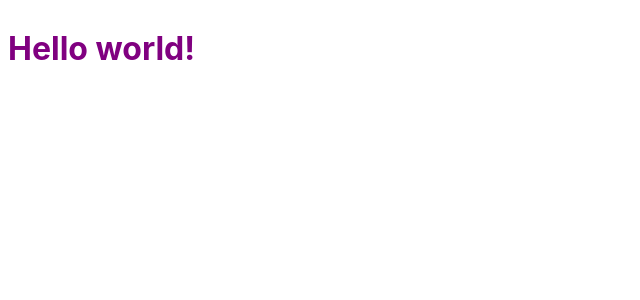
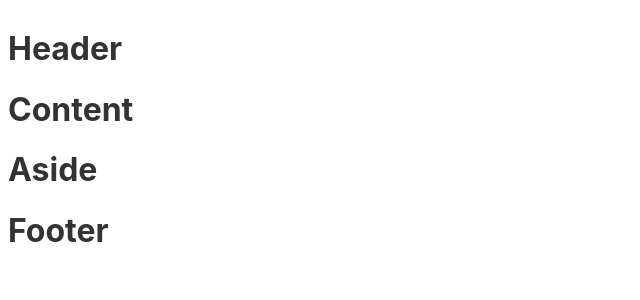
Before and after one commit to popejb1116/jbp-website-ui, a Svelte app: page / in a window 1280 px wide. Shown: the top 300 px of the page, without its empty margins (0-640 px from the left). Built offline with nearby package versions, Linux system fonts and the light colour scheme.

Commit message:
Basic file structure built

```diff
--- a/src/App.svelte
+++ b/src/App.svelte
@@ -1,11 +1,6 @@
 <script>
-	export let name;
+   //export let 'prop name';
+   import GridLayout from './layout/GridLayout.svelte'
 </script>
 
-<style>
-	h1 {
-		color: purple;
-	}
-</style>
-
-<h1>Hello {name}!</h1>
+<GridLayout/>
--- /dev/null
+++ b/src/layout/GridLayout.svelte
@@ -0,0 +1,12 @@
+<script>
+   import Header from './header/Header.svelte'
+   import Content from './content/Content.svelte'
+   import Aside from './aside/Aside.svelte'
+   import Footer from './footer/Footer.svelte'
+</script>
+
+
+<Header/>
+<Content/>
+<Aside/>
+<Footer/>
--- /dev/null
+++ b/src/layout/aside/Aside.svelte
@@ -0,0 +1 @@
+<h1>Aside</h1>
--- /dev/null
+++ b/src/layout/content/Content.svelte
@@ -0,0 +1 @@
+<h1>Content</h1>
--- /dev/null
+++ b/src/layout/footer/Footer.svelte
@@ -0,0 +1 @@
+<h1>Footer</h1>
--- /dev/null
+++ b/src/layout/header/Header.svelte
@@ -0,0 +1 @@
+<h1>Header</h1>
--- a/src/main.js
+++ b/src/main.js
@@ -1,10 +1,7 @@
 import App from './App.svelte';
 
 const app = new App({
-	target: document.body,
-	props: {
-		name: 'world'
-	}
+	target: document.body
 });
 
 export default app;
```
